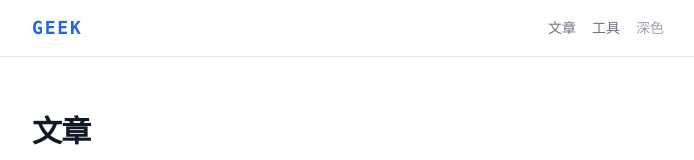
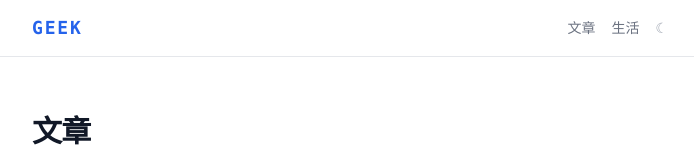
Before and after one commit to hang-ya/geek-blog, a Next.js app: page / in a window 1280 px wide. Shown: the top 160 px of the page, without its empty margins (292-986 px from the left). Built offline with nearby package versions, Linux system fonts and the light colour scheme.

Commit message:
tweak: icon theme toggle, rename nav link

```diff
--- a/src/app/layout.tsx
+++ b/src/app/layout.tsx
@@ -28,7 +28,7 @@ export default function RootLayout({ children }: { children: React.ReactNode })
             <nav className="flex items-center gap-4 text-sm text-text-secondary font-medium">
               <a href="/" className="hover:text-text transition-colors">文章</a>
               <a href="https://tzyday.com" target="_blank" rel="noopener noreferrer" className="hover:text-text transition-colors">
-                工具
+                生活
               </a>
               <ThemeToggle />
             </nav>
--- a/src/components/ThemeToggle.tsx
+++ b/src/components/ThemeToggle.tsx
@@ -24,7 +24,7 @@ export function ThemeToggle() {
       aria-label="切换主题"
       className="text-sm text-text-muted hover:text-text transition-colors font-mono"
     >
-      {dark ? "浅色" : "深色"}
+      {dark ? "☀" : "☾"}
     </button>
   );
 }
```
